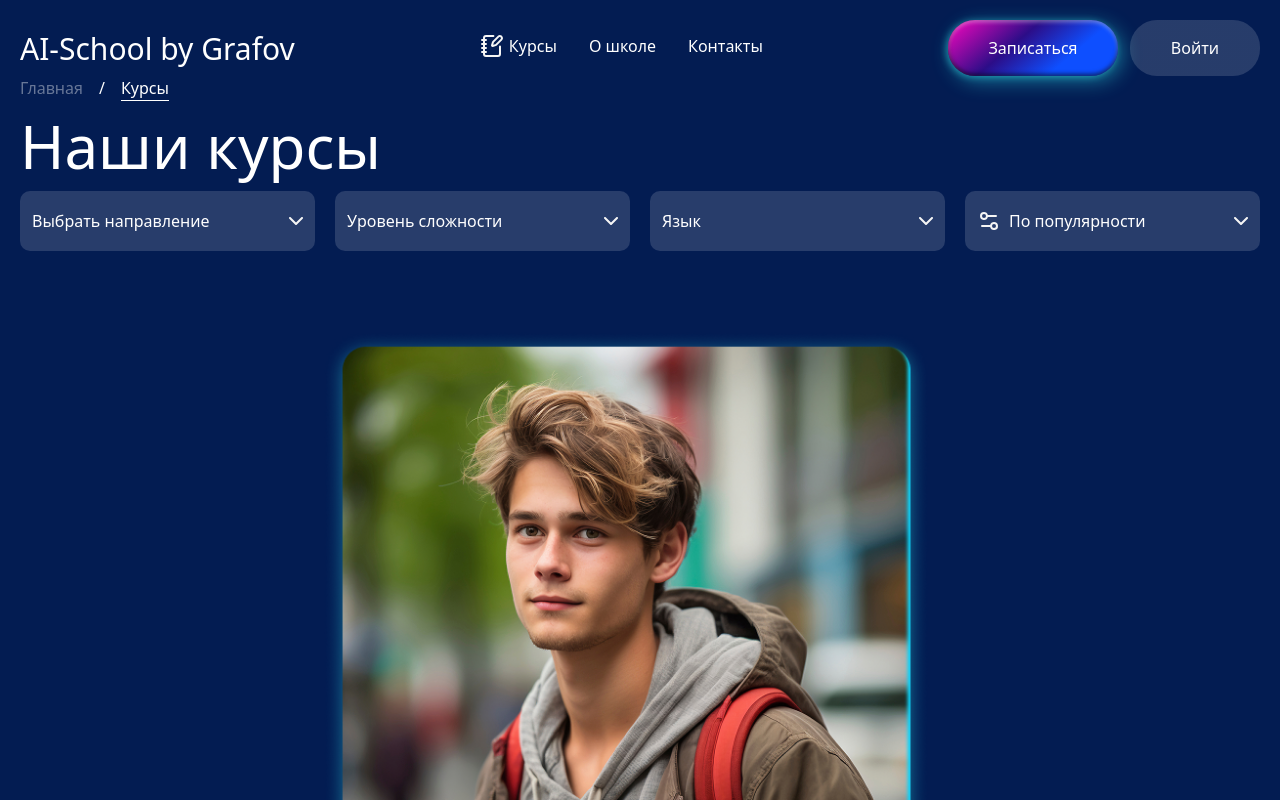
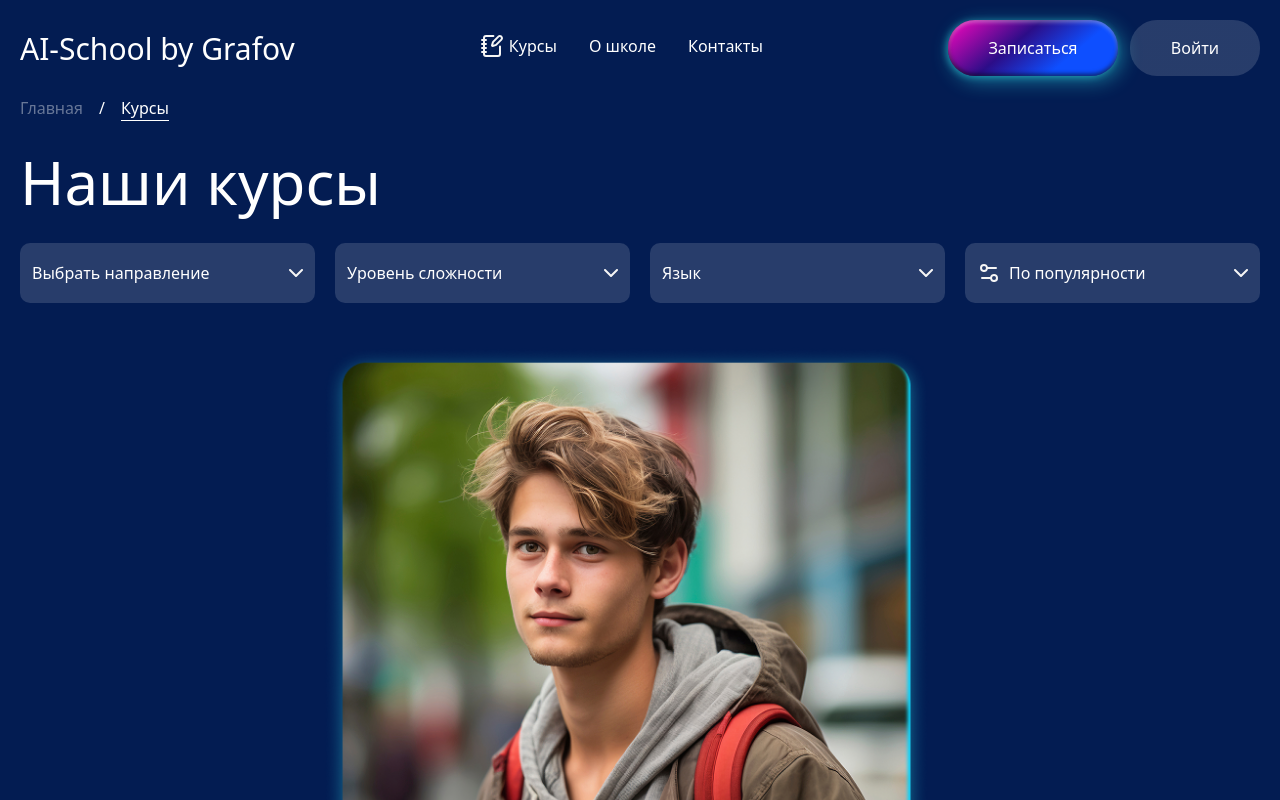
Before and after one commit to dantauu/ai-school-web, a Next.js app: page /course in a window 1280 px wide. Shown: the top 800 px of the page. Built offline with nearby package versions, Linux system fonts and the light colour scheme.

Commit message:
mini fix

```diff
--- a/src/page/course/index.tsx
+++ b/src/page/course/index.tsx
@@ -14,6 +14,7 @@ import { useEffect, useState } from "react"
 import { FilterModal } from "@/widgets/modals/filter"
 import Button from "@/shared/ui/buttons"
 import SvgFilter from "@/assets/icons/Filter"
+import FormRequestWidget from "@/widgets/form-request"
 
 const filterComponents: Record<number, React.ReactNode> = {
   1: <DirectionFilter />,
@@ -37,9 +38,10 @@ export const CoursePage = () => {
     }
   }, [open])
   return (
-    <div className="container">
-      <Breadcrumbs location={"Курсы"} />
-      <h3 className="text-[60px]">Наши курсы</h3>
+    <div>
+      <div className="container flex flex-col gap-4">
+        <Breadcrumbs className="pt-5" location={"Курсы"} />
+        <h3 className="975:text-[60px] text-[40px]">Наши курсы</h3>
         {isMedia ? (
           <Button
             className="flex items-center w-full h-[60px] justify-between bg-blur-bg rounded-[10px] px-3 cursor-pointer"
@@ -52,15 +54,36 @@ export const CoursePage = () => {
         ) : (
           <div className="flex gap-5">
             {filterItems.map((item) => (
-            <FilterItem icon={item.id === 4 && <SvgFilter />} key={item.id} text={item.text}>
+              <FilterItem
+                icon={item.id === 4 && <SvgFilter />}
+                key={item.id}
+                text={item.text}
+              >
                 {filterComponents[item.id]}
               </FilterItem>
             ))}
           </div>
         )}
-      <OurCourseSection hasTittle={false} hasButton={false} className="py-10" />
+        <OurCourseSection
+          hasTittle={false}
+          hasButton={false}
+          className="less-desctop:py-10 pb-5"
+        />
+      </div>
       <Pagination totalPages={3} currentPage={page} perPage={1} />
       {open && <FilterModal setOpen={setOpen} />}
+      <FormRequestWidget
+        className="mt-20"
+        text={
+          <>
+            Готовы <span className="text-gradient-white">прокачаться</span> в
+            AI?
+          </>
+        }
+        description={
+          "Оставь заявку — наш специалист подскажет, какой курс подходит именно тебе, ответит на все вопросы и поможет стартовать без стресса."
+        }
+      />
     </div>
   )
 }
--- a/src/shared/ui/filters/filter-item/inedx.tsx
+++ b/src/shared/ui/filters/filter-item/inedx.tsx
@@ -20,7 +20,7 @@ export const FilterItem = ({ text, children, icon }: FilterItemProps) => {
         <div className="flex items-center gap-2">
           {icon}
           <p>{text}</p>
-          </div>
+        </div>
         <motion.div
           animate={{ rotate: open ? -180 : 0 }}
           transition={{ duration: 0.2 }}
--- a/src/widgets/form-request/index.tsx
+++ b/src/widgets/form-request/index.tsx
@@ -6,15 +6,22 @@ type FormRequestWidgetProps = {
   text: string | ReactNode
   description: string
   classText?: string
+  className?: string
 }
 
 const FormRequestWidget = ({
   text,
   description,
   classText,
+  className,
 }: FormRequestWidgetProps) => {
   return (
-    <div className="form:flex-row flex flex-col items-center justify-center w-full py-10 form:gap-30 gap-5 px-3 bg-blur-bg">
+    <div
+      className={cn(
+        `form:flex-row flex flex-col items-center justify-center w-full py-10 form:gap-30 gap-5 px-3 bg-blur-bg`,
+        className
+      )}
+    >
       <div>
         <h3 className={cn("text-[39px]", classText)}>{text}</h3>
         <p className="max-w-[535px] text-[17px]">{description}</p>
--- a/src/widgets/our-course/index.tsx
+++ b/src/widgets/our-course/index.tsx
@@ -18,7 +18,7 @@ export const OurCourseSection = ({
   return (
     <div
       className={cn(
-        "flex flex-col 975:gap-7 less-desctop:mt-0 mt-10",
+        "flex flex-col 975:gap-7 less-desctop:mt-0 mt-7",
         className
       )}
     >
```
Lines whose indentation alone changed are shown as unchanged.
